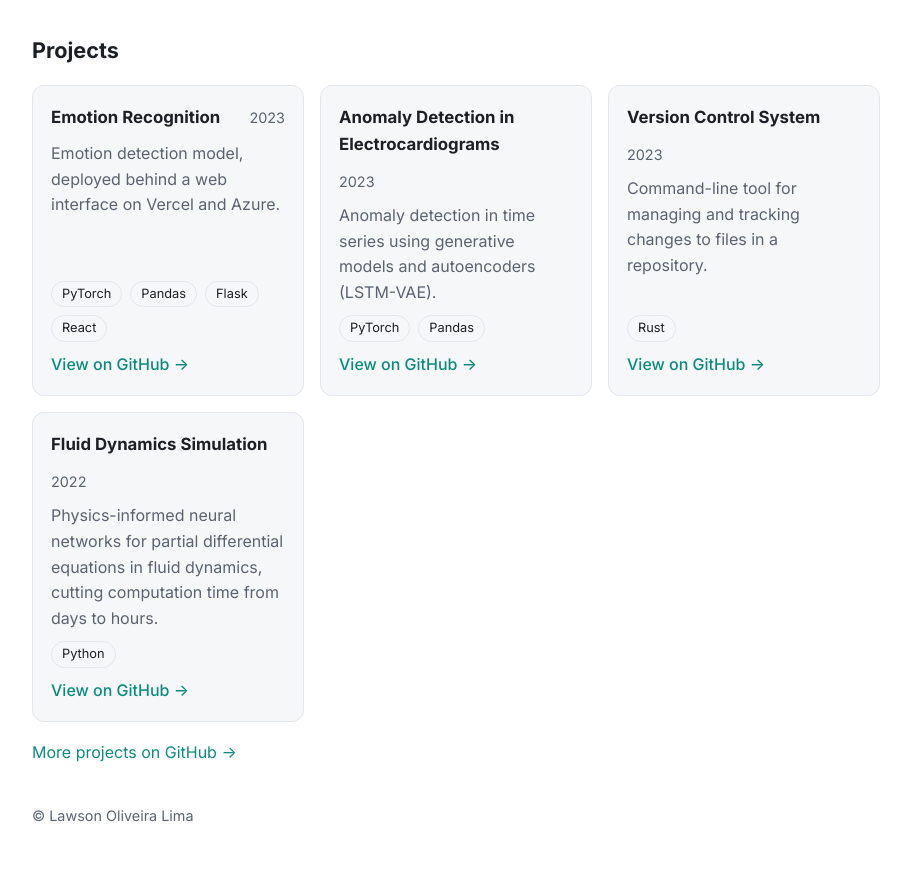
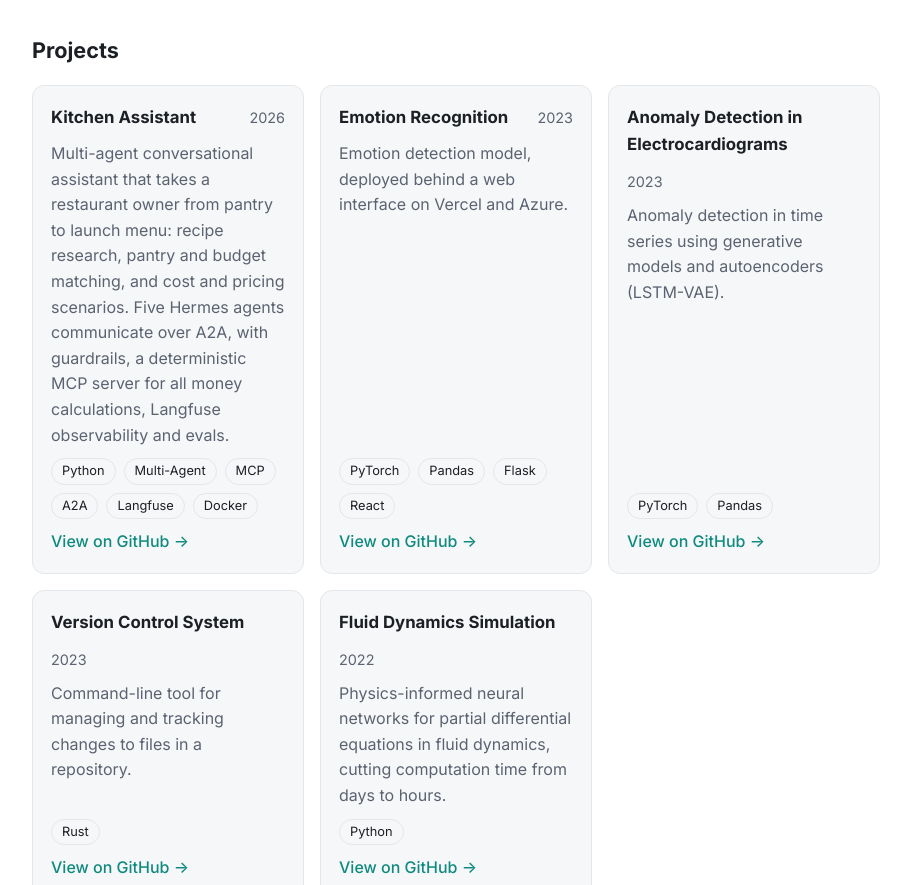
Before and after one commit to LawsonOliveira/LawsonOliveira.github.io, a plain HTML site: page index.html in a window 1280 px wide. Shown: the part 2097-2982 px from the top of the page, without its empty margins (184-1095 px from the left). Before the commit the page ends 2939 px from the top, so only its background shows below. Drawn offline with Linux system fonts and the light colour scheme.

Commit message:
Add Kitchen Assistant project

```diff
--- a/index.html
+++ b/index.html
@@ -131,6 +131,12 @@
       <h2>Projects</h2>
       <div class="grid">
         <article class="card">
+          <div class="card-head"><h3>Kitchen Assistant</h3><span class="date">2026</span></div>
+          <p>Multi-agent conversational assistant that takes a restaurant owner from pantry to launch menu: recipe research, pantry and budget matching, and cost and pricing scenarios. Five Hermes agents communicate over A2A, with guardrails, a deterministic MCP server for all money calculations, Langfuse observability and evals.</p>
+          <ul class="tags small"><li>Python</li><li>Multi-Agent</li><li>MCP</li><li>A2A</li><li>Langfuse</li><li>Docker</li></ul>
+          <a href="https://github.com/LawsonOliveira/kitchen-assistant">View on GitHub →</a>
+        </article>
+        <article class="card">
           <div class="card-head"><h3>Emotion Recognition</h3><span class="date">2023</span></div>
           <p>Emotion detection model, deployed behind a web interface on Vercel and Azure.</p>
           <ul class="tags small"><li>PyTorch</li><li>Pandas</li><li>Flask</li><li>React</li></ul>
```
